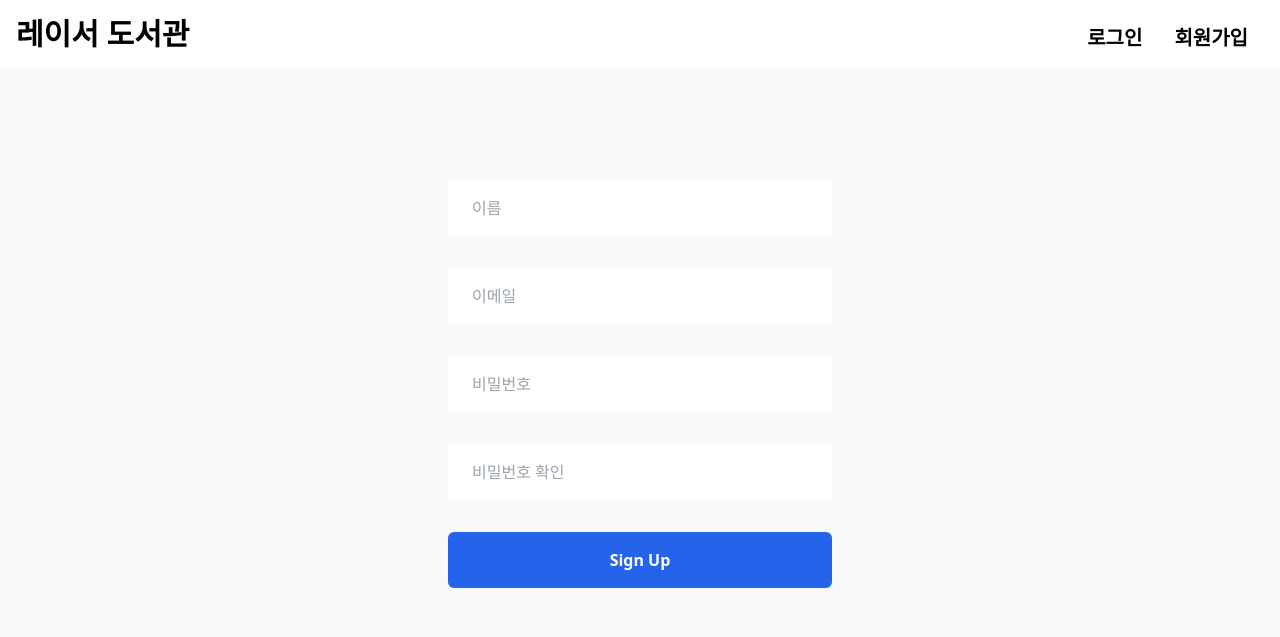
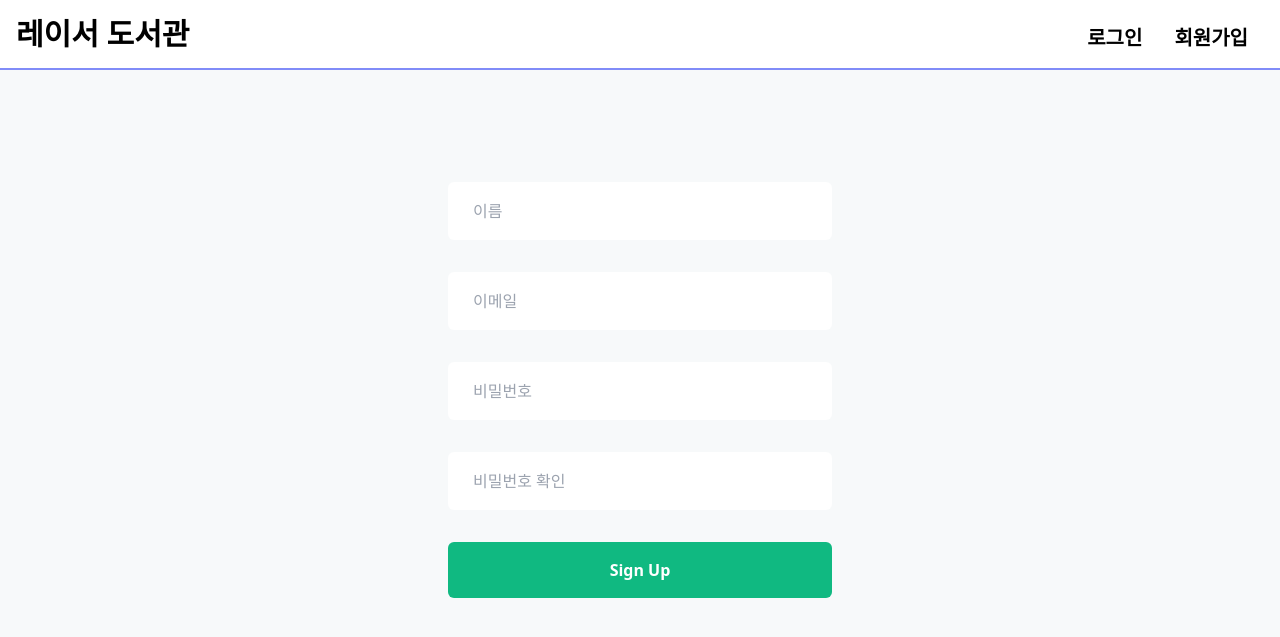
Before and after one commit to kojh0111/Racer-Library, a Flask app: page /auth/register in a window 1280 px wide. Shown: the top 637 px of the page. Run offline with Flask 2, Linux system fonts and the light colour scheme; parts of the project's set-up code (start-up, migrations or seed data) failed here and were passed over.

Commit message:
CSS 수정

```diff
--- a/library/static/style.css
+++ b/library/static/style.css
@@ -46,6 +85,6 @@ body {
     animation: alertFade 3s ease-in-out forwards;
 }
 
-#loginerr {
-    animation: alertFade 3s ease-in-out forwards;
+#autherr {
+    animation: bounce-top 0.4s ease-in-out forwards;
 }
--- a/library/templates/auth/register.html
+++ b/library/templates/auth/register.html
@@ -4,15 +4,15 @@
 {% block content %}
 <form action="{{ url_for('auth.register') }}" method="post"
     class="flex flex-col justify-center item-center mt-20">
-    <input class="w-96 mt-8 px-6 py-4 mx-auto" type="text" name="username" id="username" placeholder="이름" value="{{ username }}" />
+    <input class="w-96 rounded-md mt-8 px-6 py-4 mx-auto  border border-transparent focus:outline-none focus:ring-2 focus:ring-green-500 focus:border-transparent" type="text" name="username" id="username" placeholder="이름" value="{{ username }}" />
     {% if errormsg=="유효하지 않는 값이 존재합니다." %}<label for="username" class="text-red-500 text-sm mx-auto w-96">한글 또는 영문만 입력가능합니다</label>{% endif %}
-    <input class="w-96 mt-8 px-6 py-4 mx-auto" type="email" name="email" id="email" placeholder="이메일" value="{{ email }}" />
+    <input class="w-96 rounded-md mt-8 px-6 py-4 mx-auto  border border-transparent focus:outline-none focus:ring-2 focus:ring-green-500 focus:border-transparent" type="email" name="email" id="email" placeholder="이메일" value="{{ email }}" />
     {% if errormsg=="유효하지 않는 값이 존재합니다." %}<label for="email" class="text-red-500 text-sm mx-auto w-96">이메일 형식으로 입력해 주세요</label>{% endif %}
-    <input class="w-96 mt-8 px-6 py-4 mx-auto" type="password" name="password" id="password" placeholder="비밀번호" value="{{ password }}" />
+    <input class="w-96 rounded-md mt-8 px-6 py-4 mx-auto  border border-transparent focus:outline-none focus:ring-2 focus:ring-green-500 focus:border-transparent" type="password" name="password" id="password" placeholder="비밀번호" value="{{ password }}" />
     {% if errormsg=="유효하지 않는 값이 존재합니다." %}<label for="password" class="text-red-500 text-sm mx-auto w-96">비밀번호는 영문, 숫자, 특수문자 중 2종류 이상을 조합하여 최소 10자리 이상 또는 3종류 이상을 조합하여 최소 8자리 이상의 길이로 구성해야합니다</label>{% endif %}
-    <input class="w-96 mt-8 px-6 py-4 mx-auto" type="password" name="passwordcheck" id="passwordcheck" placeholder="비밀번호 확인" value="{{ password2 }}" />
+    <input class="w-96 rounded-md mt-8 px-6 py-4 mx-auto  border border-transparent focus:outline-none focus:ring-2 focus:ring-green-500 focus:border-transparent" type="password" name="passwordcheck" id="passwordcheck" placeholder="비밀번호 확인" value="{{ password2 }}" />
     {% if errormsg=="유효하지 않는 값이 존재합니다." %}<label for="passwordcheck" class="text-red-500 text-sm mx-auto w-96"></label>{% endif %}
-    <button class="w-96 mt-8 px-6 py-4 mx-auto font-semibold rounded-md bg-blue-600 text-white" type="submit">Sign Up</button>
-    <div class="w-full text-center text-red-500 font-bold" id="loginerr">{{errormsg}}</div>
+    <button class="w-96 mt-8 px-6 py-4 mx-auto font-semibold rounded-md bg-green-500 text-white hover:bg-green-700" type="submit">Sign Up</button>
+    <div class="w-full text-center text-red-500 font-bold" id="autherr">{{errormsg}}</div>
 </form>
 {% endblock %}
--- a/library/templates/base.html
+++ b/library/templates/base.html
@@ -6,7 +6,6 @@
     <meta http-equiv="X-UA-Compatible" content="IE=edge">
     <meta name="viewport" content="width=device-width, initial-scale=1.0">
     <title>{% block title %}{% endblock %} | 레이서 도서관</title>
-    <link rel="stylesheet" href="{{ url_for('static', filename='reset.css') }}">
     <link rel="stylesheet" href="{{ url_for('static', filename='style.css') }}">
     <link rel="stylesheet" href="https://unpkg.com/tailwindcss@^2/dist/tailwind.min.css">
 </head>
--- a/library/templates/index.html
+++ b/library/templates/index.html
@@ -6,7 +6,7 @@
     {% for book in books %}
     <form
         action="{{ url_for('book.borrow_book', book_id=book.id) }}"
-        class="mx-auto p-4 text-center flex flex-col justify-center items-center h-96 w-56 bg-white border border-2 border-blue-400"
+        class="mx-auto p-4 text-center flex flex-col justify-center items-center h-96 w-full bg-white shadow hover:shadow-lg"
         method="POST">
         <img class="m-auto" src="{{book.photo}}" width="110" height="110">
         <a class="h-12" href="{{ url_for('book.book_detail', book_id=book.id) }}"><span>{{book.book_name}}</span></a>
@@ -35,11 +35,11 @@
         </span>
         {% if session["email"] and not book.rented %}
         <button
-            class="w-1/2 flex items-center justify-center rounded-md bg-blue-600 text-white"
+            class="w-1/2 py-1 flex items-center justify-center rounded-md bg-blue-600 text-white"
             type="submit"
         >대여하기</button>
         {% else %}
-        <div class="w-1/2 flex items-center justify-center rounded-md bg-blue-300 text-white">대여불가</div>
+        <div class="w-1/2 py-1 flex items-center justify-center rounded-md bg-blue-300 text-white">대여불가</div>
         {% endif %}
     </form>
     {% endfor %}
--- a/library/templates/partials/nav.html
+++ b/library/templates/partials/nav.html
@@ -1,4 +1,4 @@
-<nav class="sticky top-0 flex justify-between items-end p-4 bg-white border border-b-2 border-blue-400">
+<nav class="sticky top-0 flex justify-between items-end p-4 bg-white border-b-2 border-indigo-400">
     <h1 class="text-3xl font-bold ">{% block b_title %}<a href="{{ url_for('index') }}">레이서 도서관</a>{% endblock %}</h1>
     <ul class="flex">
         {% if session["email"] %}
--- a/library/templates/services/detail.html
+++ b/library/templates/services/detail.html
@@ -7,7 +7,7 @@
         <img src="../static/book_img/{{book.id}}.jpg" width="267" height="267">
         <!-- <div>{{book.photo}}</div>  url이 바뀜... -->
         <div class="flex w-2/3 ml-auto">
-            <div class="px-6">
+            <div class="px-8 border-r-2 border-gray-400">
                 <div class="font-semibold py-2">책이름</div>
                 <div class="font-semibold py-2">출판사</div>
                 <div class="font-semibold py-2">저자</div>
@@ -25,7 +25,7 @@
             </div>
         </div>
     </div>
-    <h3 class="mt-12 font-semibold text-2xl">책 소개</h3>
+    <h3 class="mt-12 font-semibold text-2xl border-b border-indigo-300">책 소개</h3>
     <div class="p-6 h-64">
         {{book.description}}
     </div>
--- a/library/templates/services/lent.html
+++ b/library/templates/services/lent.html
@@ -4,7 +4,7 @@
 {% block content %}
 <div class="grid grid-cols-4 grid-rows-2 mx-10 gap-x-4 gap-y-8">
     {% for book in books %}
-    <div class="mx-auto p-4 text-center flex flex-col justify-center items-center h-96 w-56 bg-white border border-2 border-blue-400">
+    <div class="mx-auto p-4 text-center flex flex-col justify-center items-center h-96 w-full bg-white shadow hover:shadow-lg">
         <img class="m-auto" src="../static/book_img/{{book.book_id}}.jpg" width="110" height="110">
         <a class="h-12" href="{{ url_for('book.book_detail', book_id=book.book_id) }}"><span>{{book.book.book_name}}</span></a>
         <div class="flex mt-4">
--- a/library/templates/services/return.html
+++ b/library/templates/services/return.html
@@ -6,7 +6,7 @@
     {% for book in books %}
     <form
         action="{{ url_for('book.return_book', book_id=book.book_id) }}"
-        class="mx-auto p-4 text-center flex flex-col justify-center items-center h-96 w-56 bg-white border border-2 border-blue-400"
+        class="mx-auto p-4 text-center flex flex-col justify-center items-center h-96 w-full bg-white shadow hover:shadow-lg"
         method="POST">
         <img class="m-auto" src="../static/book_img/{{book.book_id}}.jpg" width="110" height="110">
         <a class="h-12" href="{{ url_for('book.book_detail', book_id=book.book_id) }}"><span>{{book.book.book_name}}</span></a>
```
Also changed, not shown: other parts of library/static/style.css (+39 -0 lines), library/templates/auth/login.html (+4 -4 lines), library/templates/partials/comment.html (+3 -10 lines).
